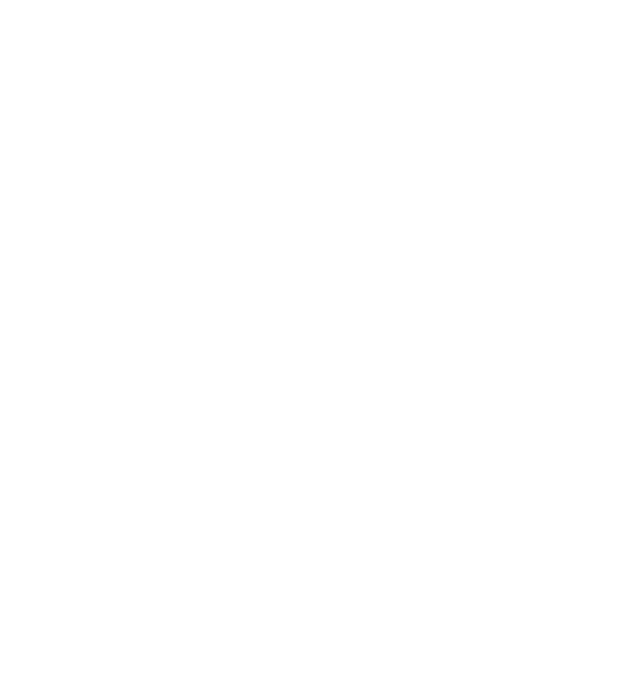
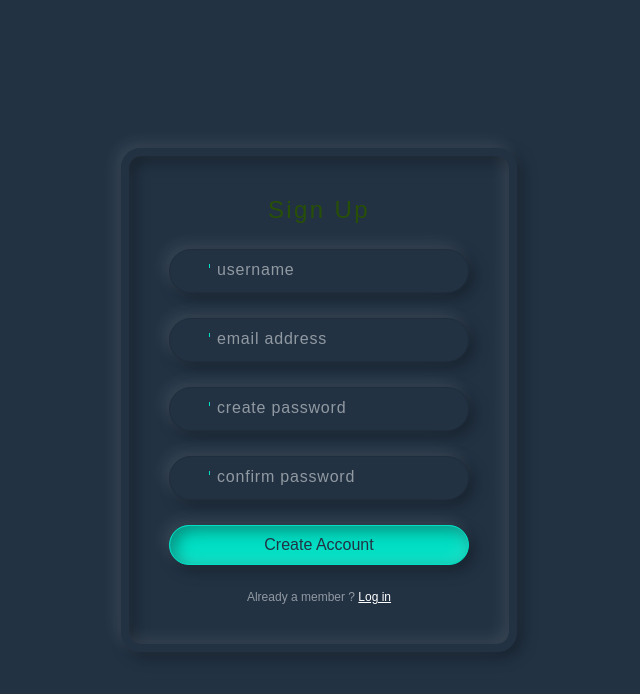
Before and after one commit to DanielDeMingoSanchez/Chess, a plain HTML site: page Main.html in a window 1280 px wide. Shown: the whole page, without its empty margins (321-961 px from the left). Drawn offline with Linux system fonts and the light colour scheme.

Commit message:
Add files via upload

```diff
--- a/Main.html
+++ b/Main.html
@@ -2,10 +2,59 @@
 <html lang="en">
 <head>
     <meta charset="UTF-8">
-    <meta name="viewport" content="width=device-width, initial-scale=1.0">
-    <title>Document</title>
+    <title>Next Level Login & Registration  Form</title>
+    <link rel="stylesheet" href="chess.css">
 </head>
 <body>
 
-</body>
+    <div class="container">
+        <div class="form signup">
+            <h2>Sign Up</h2>
+            <div class="inputBox">
+                <input type="text" required="required">
+                <i class="fa-regular fa-user"></i>
+                <span>username</span>
+            </div>
+            <div class="inputBox">
+                <input type="text" required="required">
+                <i class="fa-regular fa-envelope"></i>
+                <span>email address</span>
+            </div>
+            <div class="inputBox">
+                <input type="password" required="required">
+                <i class="fa-solid fa-lock"></i>
+                <span>create password</span>
+            </div>
+            <div class="inputBox">
+                <input type="password" required="required">
+                <i class="fa-solid fa-lock"></i>
+                <span>confirm password</span>
+            </div>
+            <div class="inputBox">
+                <input type="submit" value="Create Account">
+            </div>
+            <p>Already a member ? <a href="loginpage.html" class="login">Log in</a></p>
+        </div>
+
+        <div class="form signin">
+            <h2>Sign In</h2>
+            <div class="inputBox">
+                <input type="text" required="required">
+                <i class="fa-regular fa-user"></i>
+                <span>username</span>
+            </div>
+            <div class="inputBox">
+                <input type="password" required="required">
+                <i class="fa-solid fa-lock"></i>
+                <span>password</span>
+            </div>
+            <div class="inputBox">
+                <input type="submit" value="Login">
+            </div>
+            <p>Not Registered ? <a href="#" class="create">Create an account</a></p>
+        </div>
+
+    </div>
+
+
 </html>
```
